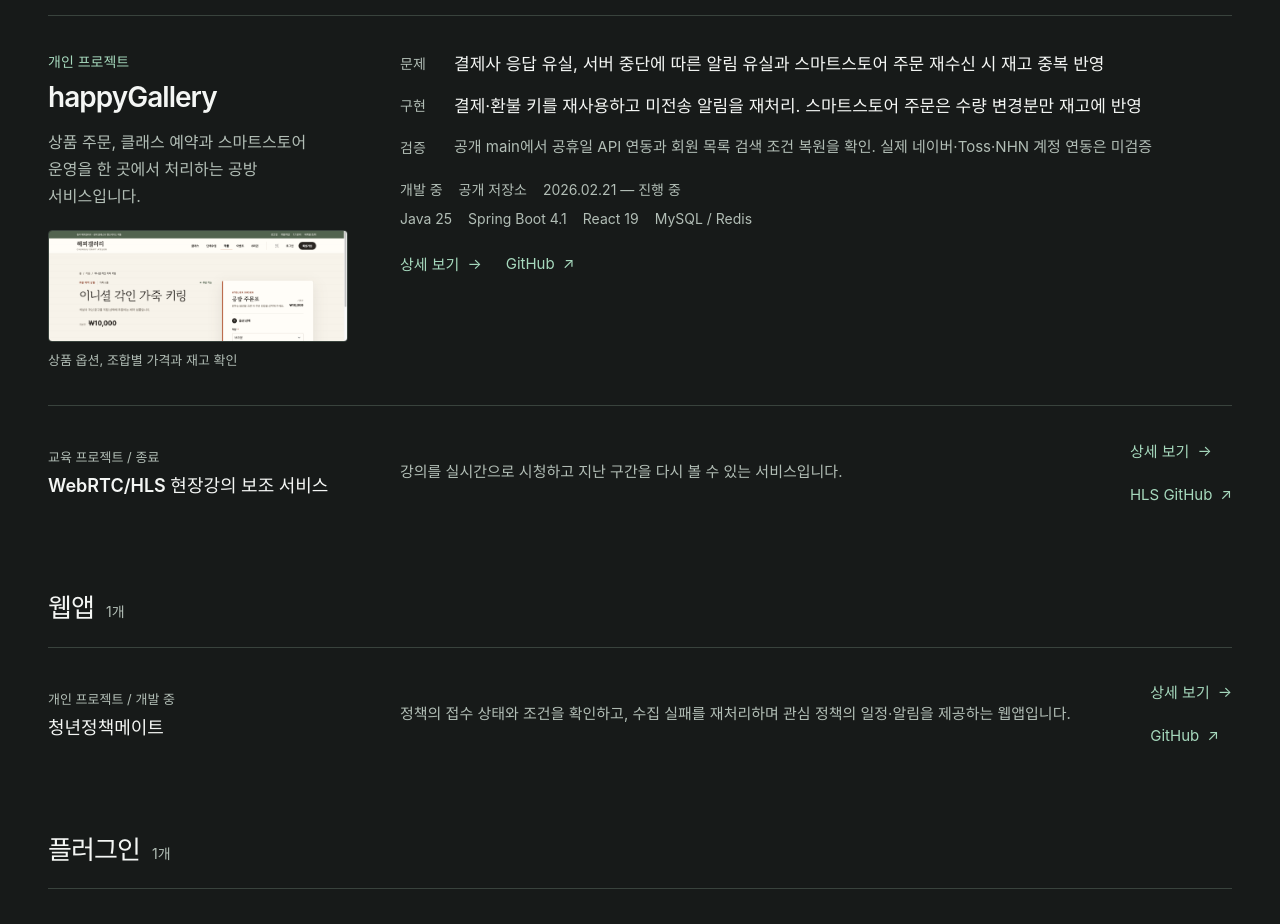
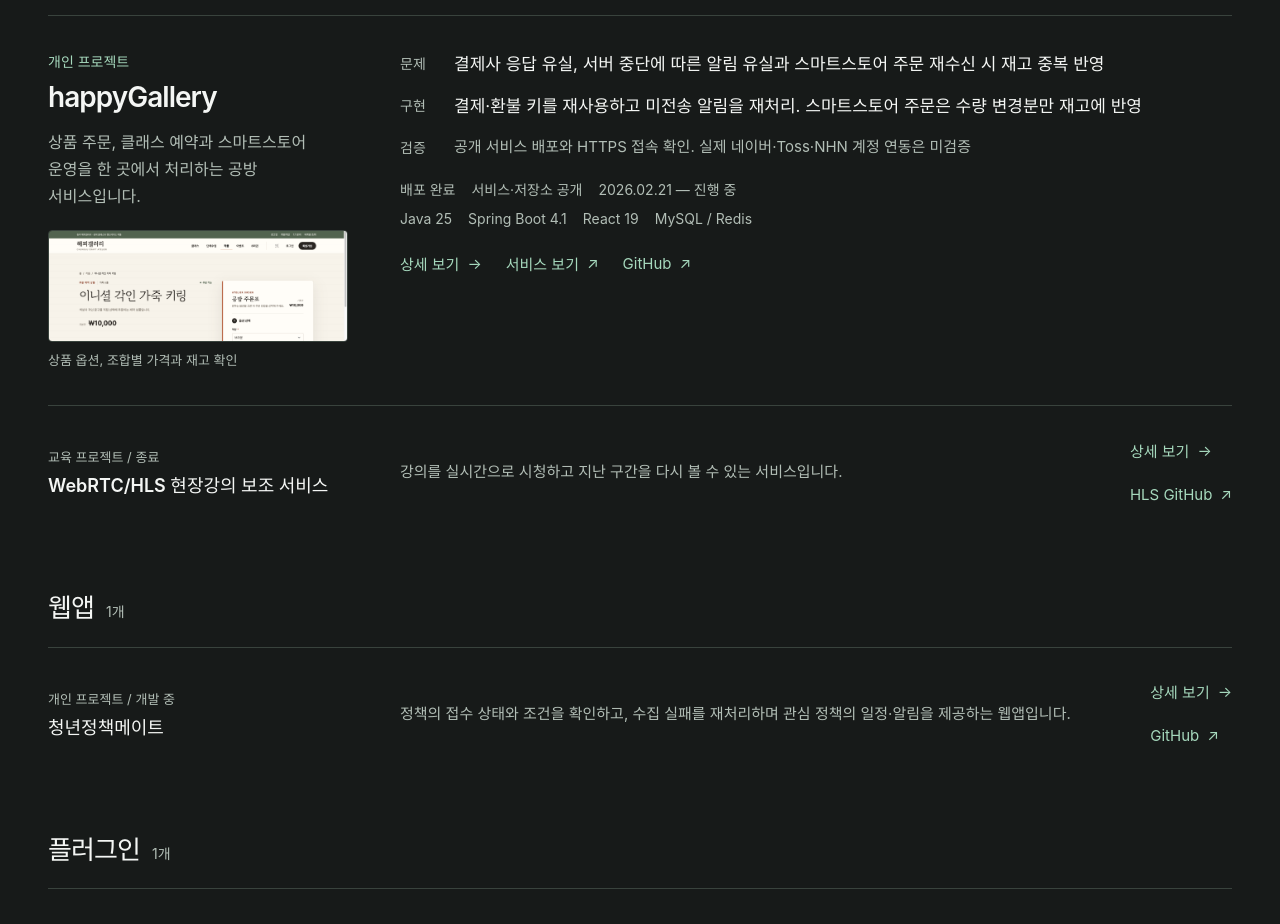
Before and after one commit to ljkhyeong/portfolio, a React (Vite) app: page / in a window 1280 px wide. Shown: the part 1940-2864 px from the top of the page. Built offline with nearby package versions, Linux system fonts and the light colour scheme; a web font is replaced by a local one.

Commit message:
feat: happyGallery 배포 상태와 서비스 링크 반영

```diff
--- a/src/component/Projects.jsx
+++ b/src/component/Projects.jsx
@@ -70,6 +70,17 @@ const ProjectLinks = ({ project, supporting = false }) => (
         >
             상세 보기 <span aria-hidden="true">→</span>
         </Link>
+        {project.liveSite && (
+            <a
+                className="project-repository-link"
+                href={project.liveSite.href}
+                target="_blank"
+                rel="noreferrer"
+                aria-label={`${project.title} ${project.liveSite.label} 새 창에서 보기`}
+            >
+                {project.liveSite.label} <span aria-hidden="true">↗</span>
+            </a>
+        )}
         {project.homeRepository && (
             <a
                 className="project-repository-link"
--- a/src/data/caseHighlights.js
+++ b/src/data/caseHighlights.js
@@ -14,8 +14,7 @@ export const caseIntroductions = {
 
 export const caseResults = {
     baton: "서비스별 테스트와 Core–BRIEF·CAL·ROUND 연동을 로컬 확인. 공개 환경 전체 연동은 미검증",
-    happygallery:
-        "공개 main에서 공휴일 API 연동과 회원 목록 검색 조건 복원을 확인. 실제 네이버·Toss·NHN 계정 연동은 미검증",
+    happygallery: "공개 서비스 배포와 HTTPS 접속 확인. 실제 네이버·Toss·NHN 계정 연동은 미검증",
     "youth-policy-mate":
         "공개 정책 40건·질문 9종 확인. 햇살론유스 조건과 동일 정책의 원문 불일치 안내는 개발 브랜치 기준",
     "hope-commit": "v5.0.2 공개 및 자동화 테스트 343개 통과",
--- a/src/data/projectSummaries.js
+++ b/src/data/projectSummaries.js
@@ -76,6 +76,11 @@ export const projectSummaries = [
         eyebrow: "공방 상품 판매 및 예약 서비스",
         homeSummary:
             "상품 주문, 클래스 예약과 스마트스토어 운영을 한 곳에서 처리하는 공방 서비스입니다.",
+        liveSite: {
+            label: "서비스 보기",
+            href: "https://happy-gallery.com",
+            note: "배포된 공방 홈페이지와 작품·클래스 안내",
+        },
         homeRepository: {
             label: "GitHub",
             href: "https://github.com/ljkhyeong/happyGallery",
@@ -92,8 +97,8 @@ export const projectSummaries = [
         route: "/projects/happygallery",
         tags: ["Java 25", "Spring Boot 4.1", "React 19", "MySQL / Redis"],
         visual: "gallery",
-        stage: "개발 중",
-        visibility: "공개 저장소",
+        stage: "배포 완료",
+        visibility: "서비스·저장소 공개",
     },
     {
         id: "youth-policy-mate",
```
Also changed, not shown: src/data/projects.js, 2 other files (tests, documents, lock files or other folders).
